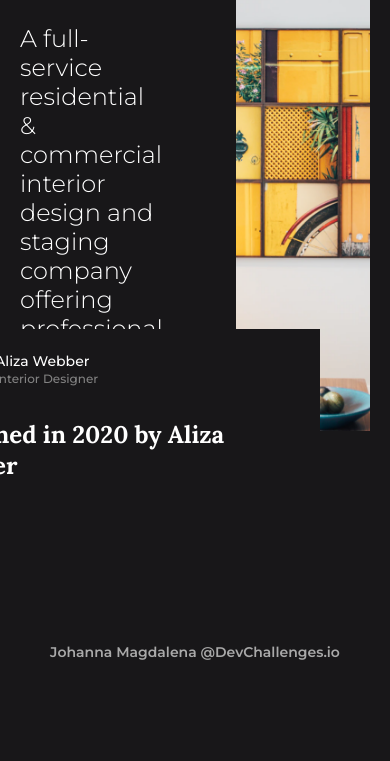
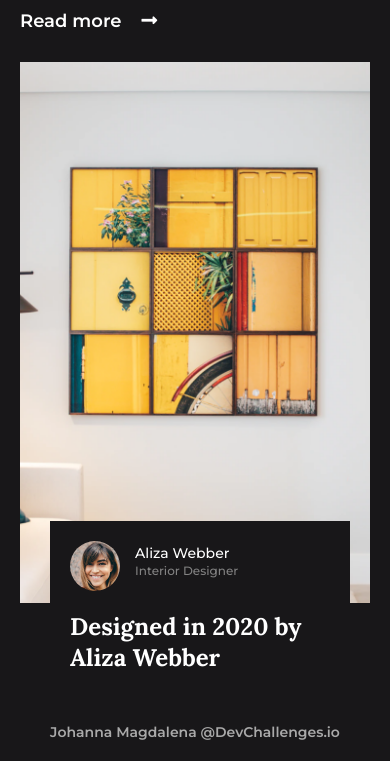
Before and after one commit to johannamag/devchallenges.io-interior-consultant, a plain HTML site: page index.html in a window 390 px wide. Shown: the part 261-1022 px from the top of the page. Before the commit the page ends 942 px from the top, so only its background shows below. Drawn offline with nearby package versions, Linux system fonts and the light colour scheme.

Commit message:
added media queries

```diff
--- a/style.css
+++ b/style.css
@@ -270,3 +270,46 @@ header {
 .link:hover {
   color: #fff;
 }
+
+@media screen and (max-width: 720px) {
+  .flex {
+    flex-direction: column;
+  }
+  .content {
+    flex: initial;
+    margin-top: 70px;
+    margin-bottom: 30px;
+    width: 80%;
+    align-self: flex-start;
+  }
+  .title {
+    font-size: 36px;
+    line-height: 46px;
+    margin-bottom: 25px;
+  }
+  .subtitle {
+    font-size: 14px;
+    line-height: 17px;
+    margin-bottom: 25px;
+  }
+  .image {
+    margin-left: 0;
+    height: 100%;
+  }
+  .bottom {
+    margin-top: 80px;
+  }
+}
+
+@media screen and (max-width: 504px) {
+  .profile {
+    width: 300px;
+  }
+}
+
+@media screen and (max-width: 398px) {
+  .profile {
+    bottom: -90px;
+    right: 20px;
+  }
+}
```
